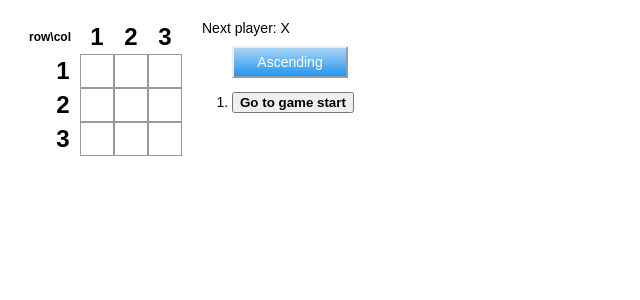
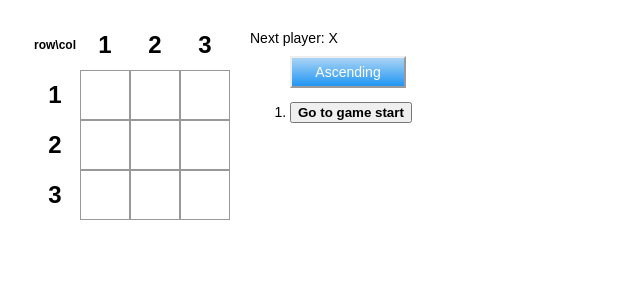
Before and after one commit to WayneChang/react-js-tic-tac-toe, a React (Create React App) app: page / in a window 1280 px wide. Shown: the top 300 px of the page, without its empty margins (0-640 px from the left). Built offline with nearby package versions, Linux system fonts and the light colour scheme.

Commit message:
refactor: use grid on board and refactor code

```diff
--- a/src/components/board.jsx
+++ b/src/components/board.jsx
@@ -24,22 +24,20 @@ class Board extends React.Component {
     const rows = 3;
     const board = [];
     for (let row = 0; row <= rows; row += 1) {
-      const rowComps = [];
       for (let col = 0; col <= cols; col += 1) {
         if (row === 0 && col === 0) {
-          rowComps.push(<label key="row\col" className="col-row-category">row\col</label>);
+          board.push(<label key="row\col" className="board-category">row\col</label>);
         } else if (row === 0) {
-          rowComps.push(<label key={col} className="col-title">{col}</label>);
+          board.push(<label key={`col${col}`} className="board-col-title">{col}</label>);
         } else if (col === 0) {
-          rowComps.push(<label key={row} className="row-title">{row}</label>);
+          board.push(<label key={`row${row}`} className="board-row-title">{row}</label>);
         } else {
-          rowComps.push(this.renderSquare((row - 1) * 3 + col - 1));
+          board.push(this.renderSquare((row - 1) * 3 + col - 1));
         }
       }
-      board.push(<div key={row} className="board-row">{rowComps}</div>);
     }
     return (
-      <div>{board}</div>
+      <div className="board">{board}</div>
     );
   }
 }
--- a/src/components/board.scss
+++ b/src/components/board.scss
@@ -1,33 +1,26 @@
-.board-row:after {
-    clear: both;
-    content: "";
-    display: table;
+.board {
+    display: grid;
+    grid-template-columns: repeat(4, 50px);
+    grid-template-rows: repeat(4, 50px);
+    grid-template-areas:
+        "board-category board-col-title"
+        "board-row-title square";
 }
 
-.col-title, .row-title, .col-row-category {
+.board-col-title,
+.board-row-title,
+.board-category {
     background: #fff;
-    border: 1px solid #999;
-    float: left;
+    border: 0;
+    padding: 0;
     font-size: 24px;
     font-weight: bold;
-    line-height: 34px;
-    height: 34px;
-    padding: 0;
     text-align: center;
-    width: 34px;
+    display: flex;
+    align-items: center;
+    justify-content: center;
 }
 
-.col-row-category {
+.board-category {
     font-size: 12px;
-    border: 0px;
-    width: 60px;
 }
-
-.col-title {
-    border: 0px;
-}
-
-.row-title {
-    margin-left: 26px;
-    border: 0px;
-}
--- a/src/components/square.scss
+++ b/src/components/square.scss
@@ -1,15 +1,12 @@
 .square {
     background: #fff;
     border: 1px solid #999;
-    float: left;
     font-size: 24px;
     font-weight: bold;
-    line-height: 34px;
-    height: 34px;
     padding: 0;
     text-align: center;
-    width: 34px;
-    &:focus{
+
+    &:focus {
         outline: none;
     }
 }
--- a/src/components/toggle-sort.scss
+++ b/src/components/toggle-sort.scss
@@ -1,41 +1,49 @@
 .tgl {
   display: none;
-  + .tgl-btn {
-    margin-left: 30px;
+
+  +.tgl-btn {
     display: block;
+    margin-left: 40px;
     width: 8em;
     height: 2em;
     position: relative;
     border-width: 2px;
     border-style: outset;
     user-select: none;
-    &:after, &:before {
+
+    &:after,
+    &:before {
       position: relative;
       display: block;
       content: "";
       width: 50%;
       height: 100%;
     }
+
     &:after {
       left: 0;
     }
+
     &:before {
       display: none;
     }
   }
-  &:checked + .tgl-btn:after {
+
+  &:checked+.tgl-btn:after {
     left: 50%;
   }
 }
 
 .tgl-skewed {
-  + .tgl-btn {
+  +.tgl-btn {
     overflow: hidden;
     -webkit-backface-visibility: hidden;
     backface-visibility: hidden;
     transition: all .2s ease;
     background: #888;
-    &:after, &:before {
+
+    &:after,
+    &:before {
       display: inline-block;
       transition: all .2s ease;
       width: 100%;
@@ -44,12 +52,14 @@
       line-height: 2em;
       color: #fff;
     }
+
     &:after {
       left: 100%;
       content: attr(data-tg-on);
       background-color: #2196F3;
       background-image: linear-gradient(#2196F3, #a9d4f5);
     }
+
     &:before {
       left: 0;
       content: attr(data-tg-off);
@@ -57,10 +67,12 @@
       background-image: linear-gradient(#a9d4f5, #2196F3);
     }
   }
-  &:checked + .tgl-btn {
+
+  &:checked+.tgl-btn {
     &:before {
       left: -100%;
     }
+
     &:after {
       left: 0;
     }
--- a/src/index.css
+++ b/src/index.css
@@ -3,12 +3,8 @@ body {
   margin: 20px;
 }
 
-ol, ul {
-  padding-left: 30px;
-}
-
 .status {
-  margin-bottom: 10px;
+  margin: 10px 0px;
 }
 
 .kbd-navigation .square:focus {
@@ -20,6 +16,6 @@ ol, ul {
   flex-direction: row;
 }
 
-.game-info {
-  margin-left: 20px;
+.game>div {
+  margin: 0px 10px;
 }
```
